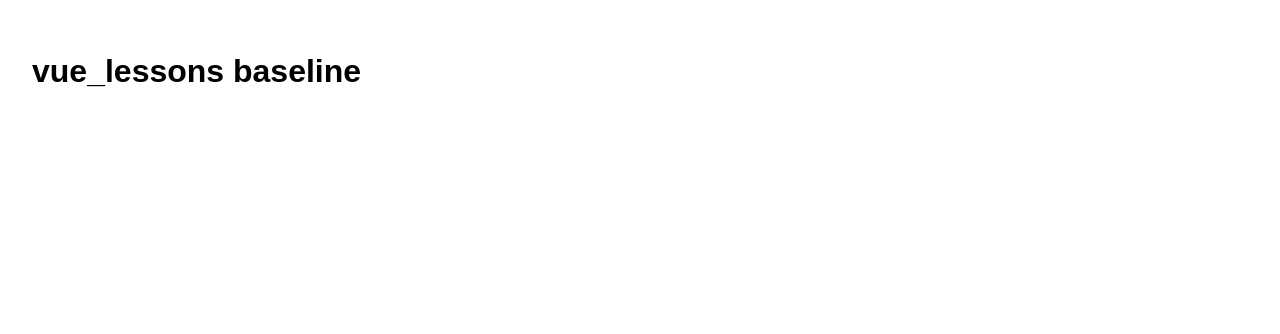
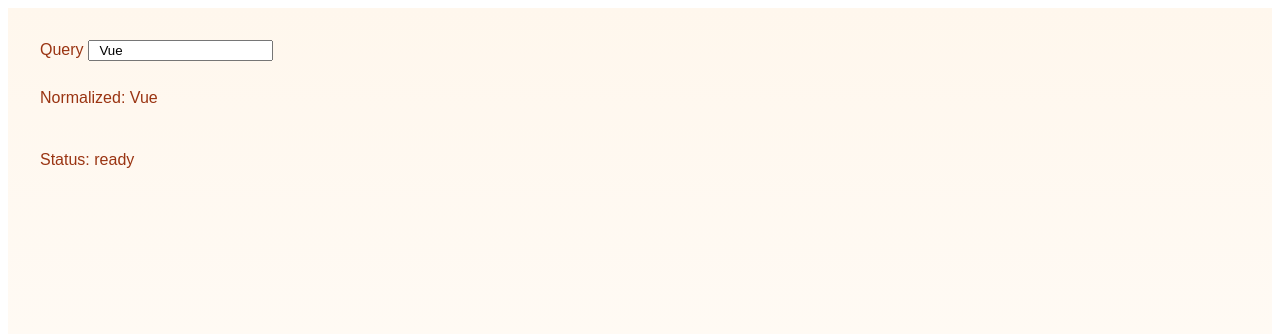
Before and after one commit to angularWorkshop/vue_lessons, a Vue app: page / in a window 1280 px wide. Shown: the top 334 px of the page. Built offline with nearby package versions, Linux system fonts and the light colour scheme.

Commit message:
feat: add vue answer-topic-13-exercise-02-fix-self-updating-watch solution

```diff
--- a/src/App.vue
+++ b/src/App.vue
@@ -1,16 +1,35 @@
 <script setup>
-const title = 'vue_lessons baseline';
+import { computed, ref, watch } from 'vue';
+
+const query = ref('  Vue  ');
+const normalizedQuery = computed(() => query.value.trim());
+const syncStatus = computed(() => (normalizedQuery.value ? 'ready' : 'idle'));
+
+watch(normalizedQuery, value => {
+  document.title = value ? `Search: ${value}` : 'Search';
+}, { immediate: true });
 </script>
 
 <template>
-  <main class="app">
-    <h1>{{ title }}</h1>
-  </main>
+  <section class="watcher-screen">
+    <label>
+      Query
+      <input type="text" v-model="query" />
+    </label>
+    <p>Normalized: {{ normalizedQuery }}</p>
+    <p>Status: {{ syncStatus }}</p>
+  </section>
 </template>
 
 <style scoped>
-.app {
-  padding: 24px;
+.watcher-screen {
+  min-height: 100vh;
+  padding: 32px;
+  display: grid;
+  gap: 12px;
+  align-content: start;
+  background: linear-gradient(180deg, #fff7ed 0%, #ffffff 100%);
+  color: #9a3412;
   font-family: Arial, sans-serif;
 }
 </style>
```
Also changed, not shown: src/main.js (line endings or trailing spaces), 2 other files (tests, documents, lock files or other folders).
